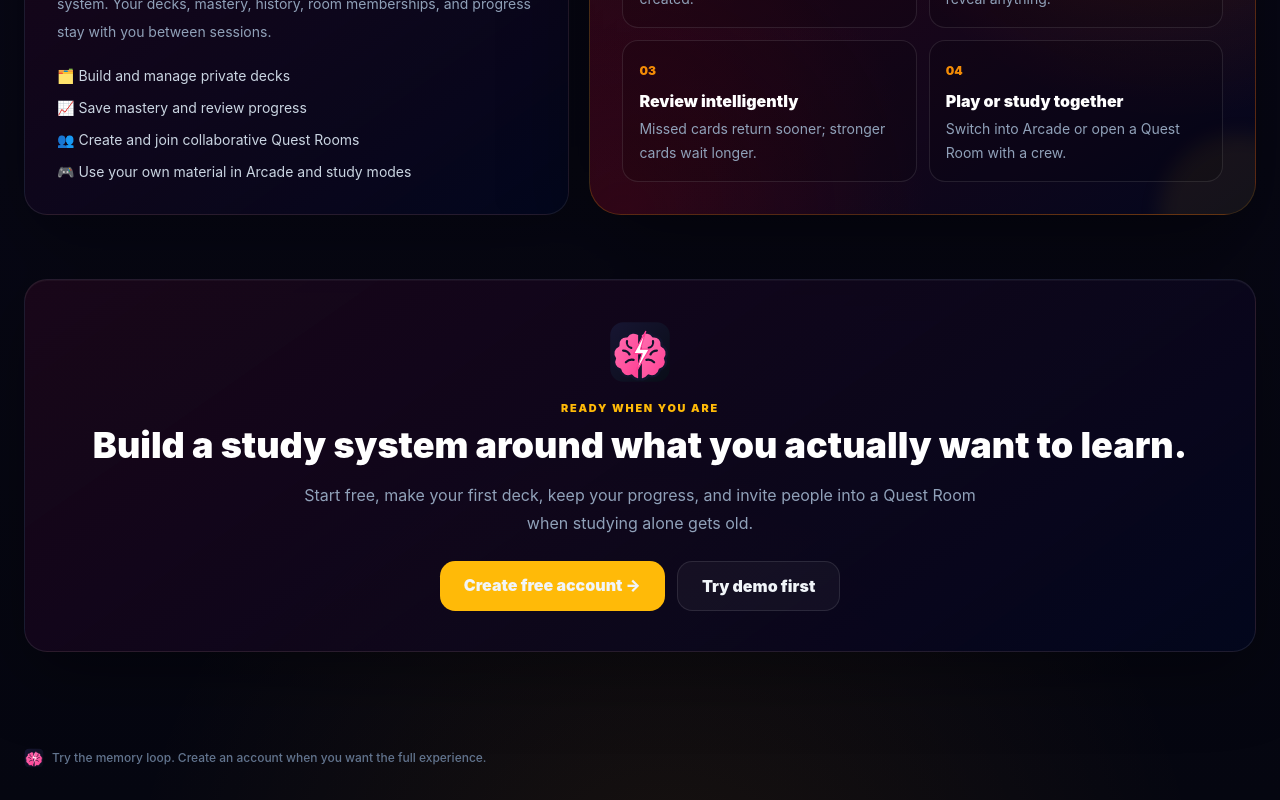
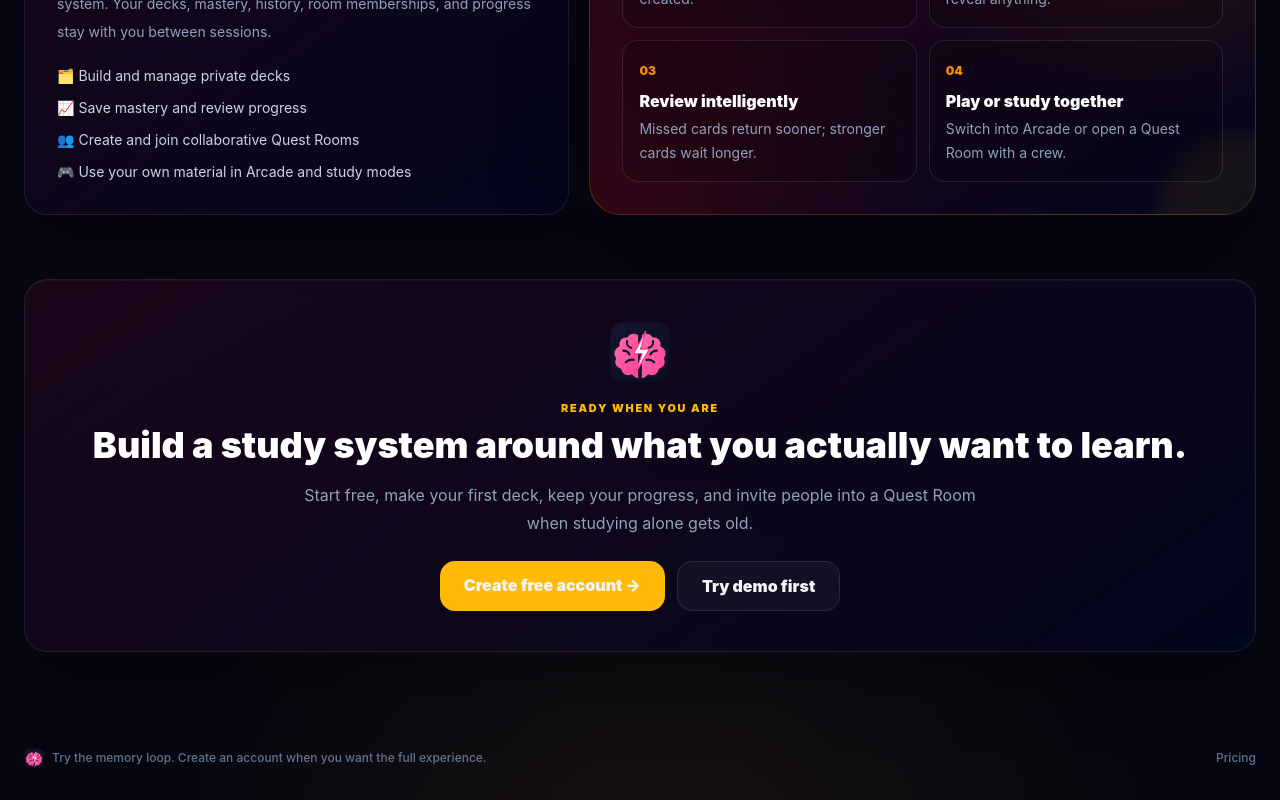
Before and after one commit to mergemaven11/FlashQuest, a React (Vite) app in the folder frontend/: page / in a window 1280 px wide. Shown: the part 1666-2466 px from the top of the page. Built offline with nearby package versions, Linux system fonts and the light colour scheme; no server answers.

Commit message:
feat: expose public pricing navigation

```diff
--- a/frontend/src/App.tsx
+++ b/frontend/src/App.tsx
@@ -46,7 +46,10 @@ function Shell() {
         { to: "/rooms", icon: "👥", label: "Quest Rooms" },
         { to: "/decks", icon: "🗂️", label: "My Decks" },
       ]
-    : [{ to: "/demo", icon: "⚡", label: "Try demo" }];
+    : [
+        { to: "/demo", icon: "⚡", label: "Try demo" },
+        { to: "/plans", icon: "💳", label: "Pricing" },
+      ];
 
   return (
     <div className="game-shell min-h-screen text-slate-100">
@@ -67,6 +70,7 @@ function Shell() {
             {user ? <>
               <NavLink to="/deck-lab" className={({ isActive }) => `game-button game-chip hidden items-center gap-2 px-3 py-2 text-xs font-black xl:flex ${isActive ? "text-[#ffba08]" : "text-slate-200"}`}><span aria-hidden="true">🧪</span><span>Deck Lab</span></NavLink>
               <NavLink to="/status" className={({ isActive }) => `game-button game-chip hidden items-center gap-2 px-3 py-2 text-xs font-black 2xl:flex ${isActive ? "text-[#ffba08]" : "text-slate-200"}`}><span aria-hidden="true">🗺️</span><span>Deck Map</span></NavLink>
+              <NavLink to="/plans" className={({ isActive }) => `game-button game-chip hidden items-center gap-2 px-3 py-2 text-xs font-black 2xl:flex ${isActive ? "text-[#ffba08]" : "text-slate-200"}`}><span aria-hidden="true">💳</span><span>Plans</span></NavLink>
               <SoundToggle />
               <NavLink to="/preferences" aria-label="Settings" title="Settings" className={({ isActive }) => `game-button game-chip flex items-center gap-2 px-3 py-2 text-xs font-black ${isActive ? "text-[#ffba08]" : "text-slate-200"}`}><span aria-hidden="true">⚙️</span><span className="hidden 2xl:inline">Settings</span></NavLink>
               <a href={DOCS_URL} target="_blank" rel="noreferrer" className="game-button hidden items-center gap-2 border border-[#faa307]/20 bg-[#370617]/55 px-3 py-2 text-sm text-[#ffba08] 2xl:flex">📖 Docs</a>
@@ -80,6 +84,7 @@ function Shell() {
         <Routes>
           <Route path="/" element={<Landing />} />
           <Route path="/demo" element={<Demo />} />
+          <Route path="/plans" element={<Plans />} />
           <Route path="/oauth/callback" element={<OAuthCallback />} />
           <Route path="/welcome" element={<RequireAccount><Welcome /></RequireAccount>} />
           <Route path="/study" element={<RequireAccount><Study /></RequireAccount>} />
@@ -94,14 +99,13 @@ function Shell() {
           <Route path="/decks" element={<RequireAccount><MyDecks /></RequireAccount>} />
           <Route path="/status" element={<RequireAccount><Status /></RequireAccount>} />
           <Route path="/preferences" element={<RequireAccount><Preferences /></RequireAccount>} />
-          <Route path="/plans" element={<RequireAccount><Plans /></RequireAccount>} />
           <Route path="/signup" element={<Signup />} />
           <Route path="/login" element={<Login />} />
           <Route path="/verify-email" element={<VerifyEmail />} />
           <Route path="*" element={<div className="game-panel mx-auto max-w-lg p-8 text-center"><img src={LOGO_URL} alt="FlashQuest" className="mx-auto h-16 w-16 rounded-2xl" /><h1 className="mt-4 text-2xl font-black text-white">Secret level not found</h1><p className="mt-2 text-slate-400">That route slipped into another dimension.</p><NavLink to={user ? "/study" : "/"} className="game-button mt-6 inline-flex bg-[#faa307] px-4 py-2 text-[#370617]">Back home</NavLink></div>} />
         </Routes>
       </main>
-      <footer className="relative z-10 mx-auto flex max-w-7xl flex-wrap items-center justify-between gap-3 px-6 pb-8 text-xs font-medium text-slate-500"><span className="flex items-center gap-2"><img src={LOGO_URL} alt="" aria-hidden="true" className="h-5 w-5 rounded-md" />{user ? "Learn · play · create · study together" : "Try the memory loop. Create an account when you want the full experience."}</span>{user && <a className="transition hover:text-[#ffba08]" href={DOCS_URL} target="_blank" rel="noreferrer">Docs ↗</a>}</footer>
+      <footer className="relative z-10 mx-auto flex max-w-7xl flex-wrap items-center justify-between gap-3 px-6 pb-8 text-xs font-medium text-slate-500"><span className="flex items-center gap-2"><img src={LOGO_URL} alt="" aria-hidden="true" className="h-5 w-5 rounded-md" />{user ? "Learn · play · create · study together" : "Try the memory loop. Create an account when you want the full experience."}</span><div className="flex items-center gap-4"><NavLink className="transition hover:text-[#ffba08]" to="/plans">Pricing</NavLink>{user && <a className="transition hover:text-[#ffba08]" href={DOCS_URL} target="_blank" rel="noreferrer">Docs ↗</a>}</div></footer>
     </div>
   );
 }
```
